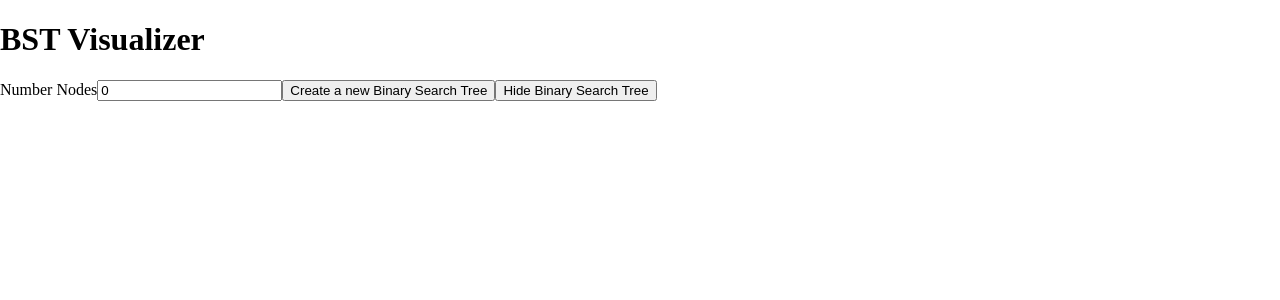
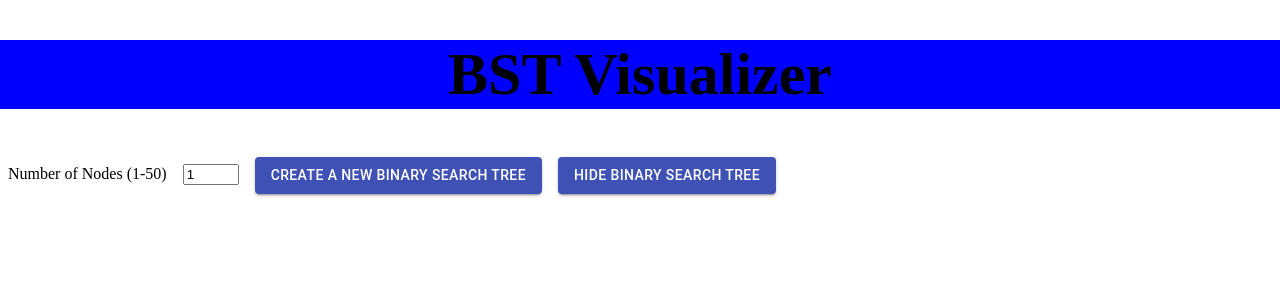
Before and after one commit to edtang44/visutreesort, a React app: page / in a window 1280 px wide. Shown: the top 300 px of the page. Built offline with nearby package versions, Linux system fonts and the light colour scheme.

Commit message:
refactor drawtree

```diff
--- a/client/components/Header.js
+++ b/client/components/Header.js
@@ -1,10 +1,13 @@
 import React from 'react';
+import {useSpring, animated} from 'react-spring'
+import '../stylesheets/style.css';
 
 const Header = () => {
+  const props = useSpring({opacity: 1, from: {opacity: 0}})
   return (
-    <div>
+    <animated.div className="main-header" style={props}>
       <h1>BST Visualizer</h1>
-    </div>
+    </animated.div>
   );
 }
 
--- a/client/components/SideBar.js
+++ b/client/components/SideBar.js
@@ -1,17 +1,28 @@
 import React, { useContext, useEffect, useState } from 'react';
+import { makeStyles } from '@material-ui/core/styles';
+import Button from '@material-ui/core/Button';
 import { createTree } from '../helperfunctions/createTree';
 const { UserContext } = require("../context/UserContext");
 import '../stylesheets/style.css';
 
+const useStyles = makeStyles(theme => ({
+  root: {
+    '& > *': {
+      margin: theme.spacing(1),
+    },
+  },
+}));
+
 const SideBar = () => {
   const [bst, setBst] = useState({});
-  const [numNodes, setNumNodes] = useState(0);
+  const [numNodes, setNumNodes] = useState(1);
   const { displayTree, toggleTree, addTree } = useContext(UserContext);
+  const classes = useStyles();
+
 
   function handleSubmit(e){
-    if (e.target.value < 51) {
-      setNumNodes(e.target.value);
-    } else setNumNodes(0)
+    if (e.target.value > 50) e.target.value = 50;
+    setNumNodes(e.target.value);
   }
 
   function removeTree() {
@@ -33,15 +44,15 @@ const SideBar = () => {
   }, [bst]);
 
   return (
-    <div>
-      <label htmlFor="numNodes">Number Nodes</label>
-      <input type="number" name="numNodes" value={numNodes} onChange={(e) => handleSubmit(e)} />
-      <button id='create-tree' onClick={() => {handleCreateTree()}}>
+    <div className={classes.root}>
+      <label htmlFor="numNodes">Number of Nodes (1-50)</label>
+      <input type="number" name="numNodes" value={numNodes} min="1" max="50" onChange={(e) => handleSubmit(e)} />
+      <Button variant="contained" color="primary" id='create-tree' onClick={() => {handleCreateTree()}}>
         Create a new Binary Search Tree
-      </button>
-      <button id='create-tree' onClick={() => {if (displayTree) toggleTree()}}>
+      </Button>
+      <Button variant="contained" color="primary" id='create-tree' onClick={() => {if (displayTree) toggleTree()}}>
         Hide Binary Search Tree
-      </button>
+      </Button>
     </div>
   );
 }
--- a/client/helperfunctions/drawTree.js
+++ b/client/helperfunctions/drawTree.js
@@ -5,7 +5,6 @@ import * as d3 from 'd3';
 
 function drawTree(data) {
 	// Set dimensions and margins for diagram
-	console.log('draw tree!!!!')
   let margin = {
     top: 80,
     bottom: 80
@@ -140,7 +139,7 @@ function drawTree(data) {
 
     // Update the node attributes and style
     nodeUpdate.select('circle.node')
-      .attr('r', 30)
+      .attr('r', 20)
       .style("fill", function(d) {
         return d._children ? "lightsteelblue" : "#fff";
       })
--- a/client/stylesheets/style.css
+++ b/client/stylesheets/style.css
@@ -1,6 +1,12 @@
 body {
   margin: 0;
   padding: 0;
+}
+
+.main-header {
+  font-size: 30px;
+  text-align: center;
+  background-color: blue;
 }
 
 .navbar {
@@ -127,14 +133,14 @@ body {
 
 .link {
   fill: none;
-  stroke: red;
-  stroke-width: 5px;
+  stroke: blue;
+  stroke-width: 1.5px;
 }
 
 .node circle {
-    fill: #fff;
-    stroke: red;
-    stroke-width: 6px;
+  fill: #fff;
+  stroke:blue;
+  stroke-width: 1.5px;
 }
 
 .node_hidden {
@@ -148,5 +154,5 @@ body {
 }
 
 .node text{
-   font: 2.5em sans-serif;
+  font: 1.5em sans-serif;
 }
--- a/package.json
+++ b/package.json
@@ -38,10 +38,12 @@
     "webpack-dev-server": "^3.11.0"
   },
   "dependencies": {
+    "@material-ui/core": "^4.10.0",
     "d3": "^5.16.0",
     "express": "^4.17.1",
     "path": "^0.12.7",
     "react": "^16.13.1",
-    "react-dom": "^16.13.1"
+    "react-dom": "^16.13.1",
+    "react-spring": "^8.0.27"
   }
 }
```
Also changed, not shown: 2 other files (tests, documents, lock files or other folders).
